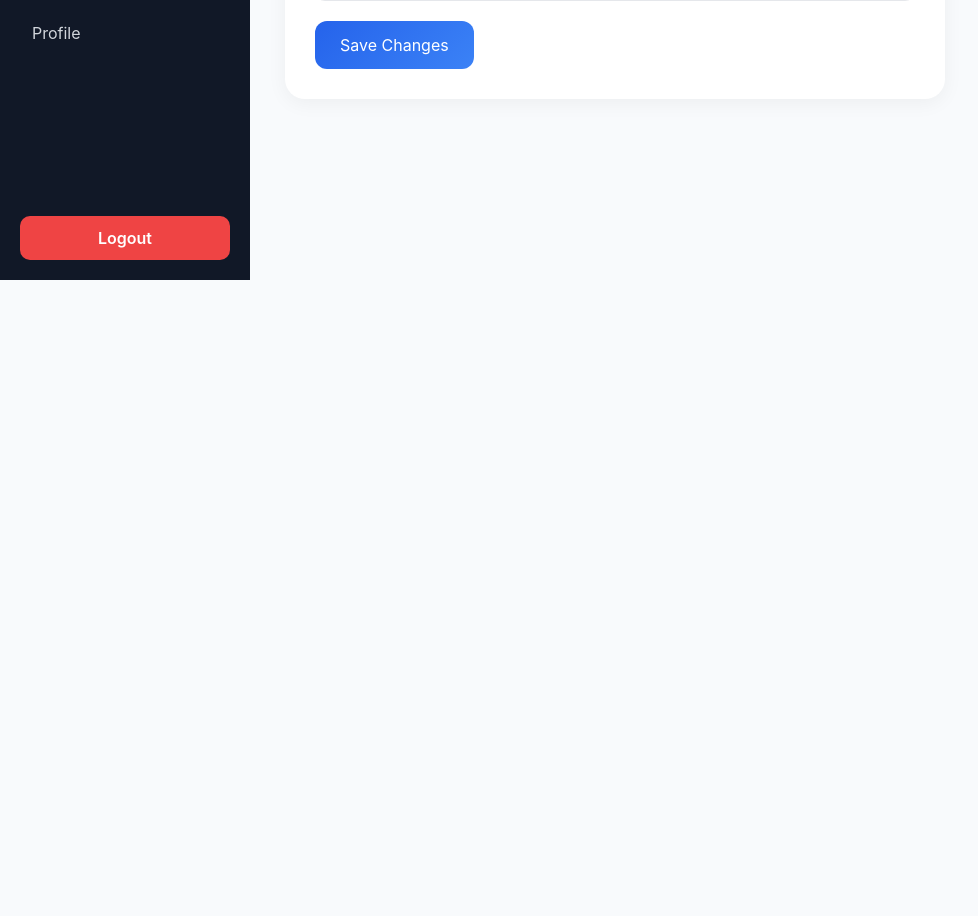
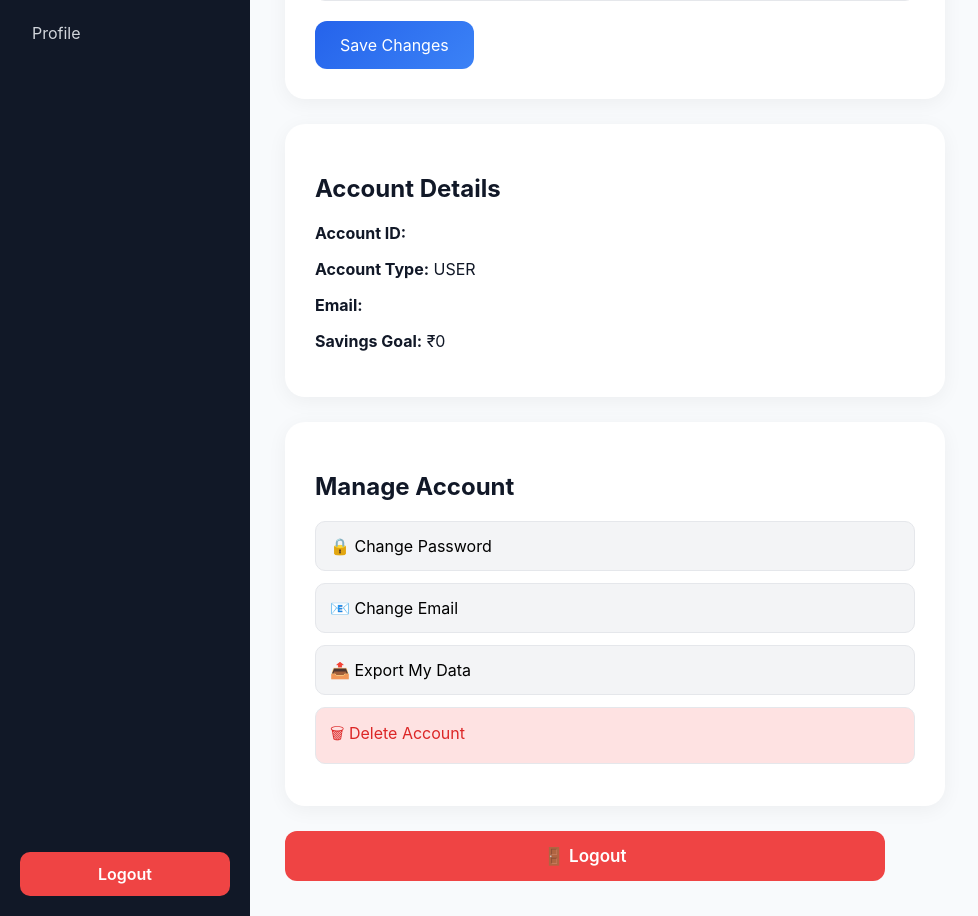
Before and after one commit to SriLakshmiK1810/backup, a React (Create React App) app in the folder frontend/pocket-planner-web/: page /profile in a window 1280 px wide. Shown: the part 520-1436 px from the top of the page, without its empty margins (0-978 px from the left). Before the commit the page ends 800 px from the top, so only its background shows below. Built offline with nearby package versions, Linux system fonts and the light colour scheme.

Commit message:
profile update

```diff
--- a/frontend/pocket-planner-web/src/screens/ProfileScreen.js
+++ b/frontend/pocket-planner-web/src/screens/ProfileScreen.js
@@ -41,6 +41,8 @@ const handleSave = async () => {
     alert("Failed to update profile");
   }
 };
+
+
   return (
     <div style={{ display: "flex" }}>
       <Sidebar />
@@ -112,7 +114,71 @@ const handleSave = async () => {
           >
             Save Changes
           </button>
+                </div>
+
+        {/* Account Details */}
+        <div
+          style={{
+            background: "#fff",
+            padding: "30px",
+            borderRadius: "20px",
+            maxWidth: "600px",
+            marginTop: "25px",
+            boxShadow: "0 4px 20px rgba(0,0,0,0.05)",
+          }}
+        >
+          <h2>Account Details</h2>
+
+          <p><strong>Account ID:</strong> {JSON.parse(localStorage.getItem("user"))?.id}</p>
+
+          <p><strong>Account Type:</strong> USER</p>
+
+          <p><strong>Email:</strong> {email}</p>
+
+          <p><strong>Savings Goal:</strong> ₹{JSON.parse(localStorage.getItem("user"))?.savingsGoal || 0}</p>
         </div>
+
+        {/* Manage Account */}
+        <div
+          style={{
+            background: "#fff",
+            padding: "30px",
+            borderRadius: "20px",
+            maxWidth: "600px",
+            marginTop: "25px",
+            boxShadow: "0 4px 20px rgba(0,0,0,0.05)",
+          }}
+        >
+          <h2>Manage Account</h2>
+
+          <button style={actionButton}>
+            🔒 Change Password
+          </button>
+
+          <button style={actionButton}>
+            📧 Change Email
+          </button>
+
+          <button style={actionButton}>
+            📤 Export My Data
+          </button>
+
+          <button style={deleteButton}>
+            🗑 Delete Account
+          </button>
+        </div>
+
+        {/* Logout */}
+        <button
+          style={logoutButton}
+          onClick={() => {
+            localStorage.clear();
+            window.location.href = "/login";
+          }}
+        >
+          🚪 Logout
+        </button>
+
       </div>
     </div>
   );
@@ -137,5 +203,34 @@ const buttonStyle = {
   borderRadius: "12px",
   cursor: "pointer",
 };
+const actionButton = {
+  width: "100%",
+  padding: "14px",
+  marginBottom: "12px",
+  background: "#F3F4F6",
+  border: "1px solid #E5E7EB",
+  borderRadius: "10px",
+  cursor: "pointer",
+  textAlign: "left",
+  fontSize: "16px",
+};
 
+const deleteButton = {
+  ...actionButton,
+  background: "#FEE2E2",
+  color: "#DC2626",
+};
+
+const logoutButton = {
+  marginTop: "25px",
+  width: "600px",
+  padding: "15px",
+  background: "#EF4444",
+  color: "#fff",
+  border: "none",
+  borderRadius: "12px",
+  fontSize: "17px",
+  fontWeight: "600",
+  cursor: "pointer",
+};
 export default ProfileScreen;
```
